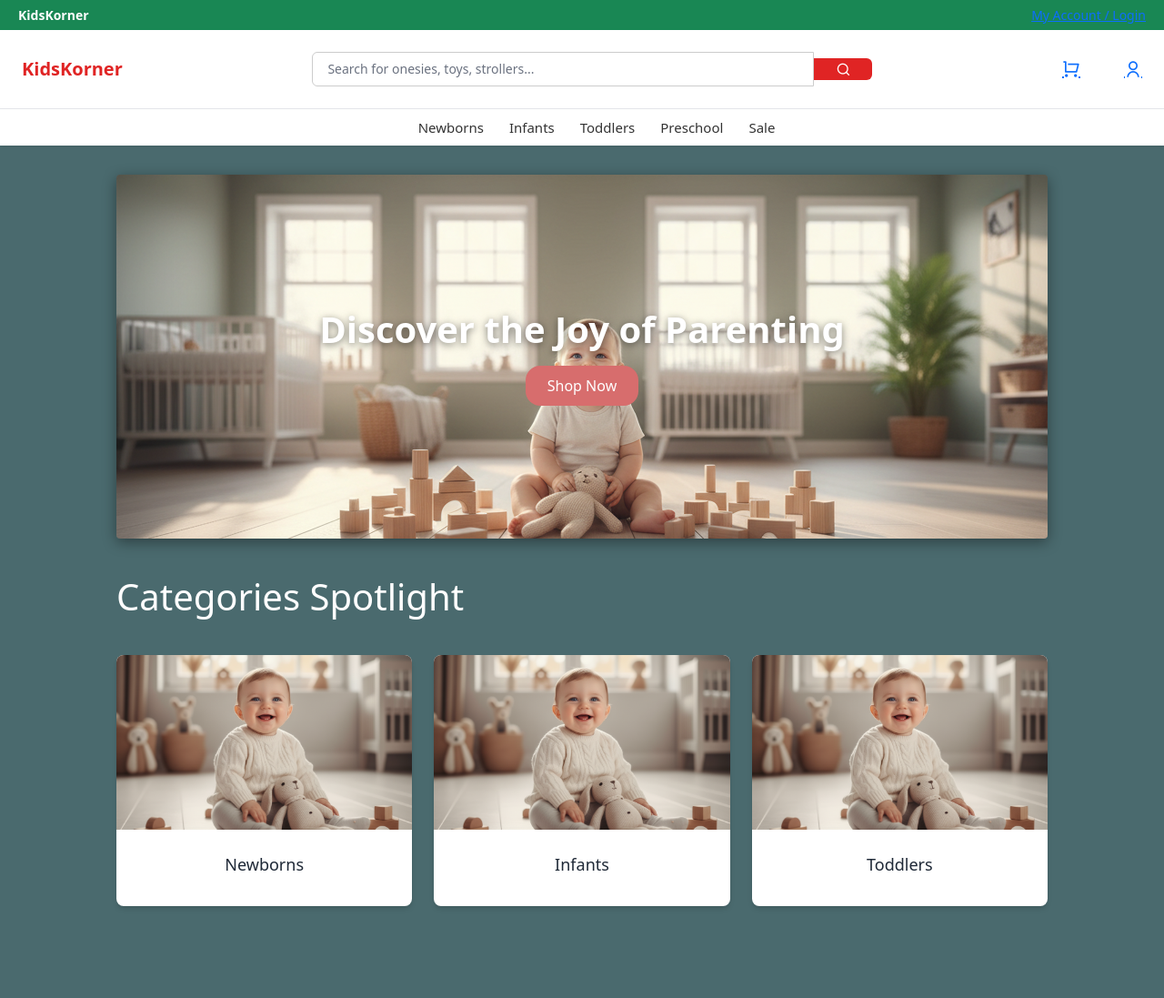
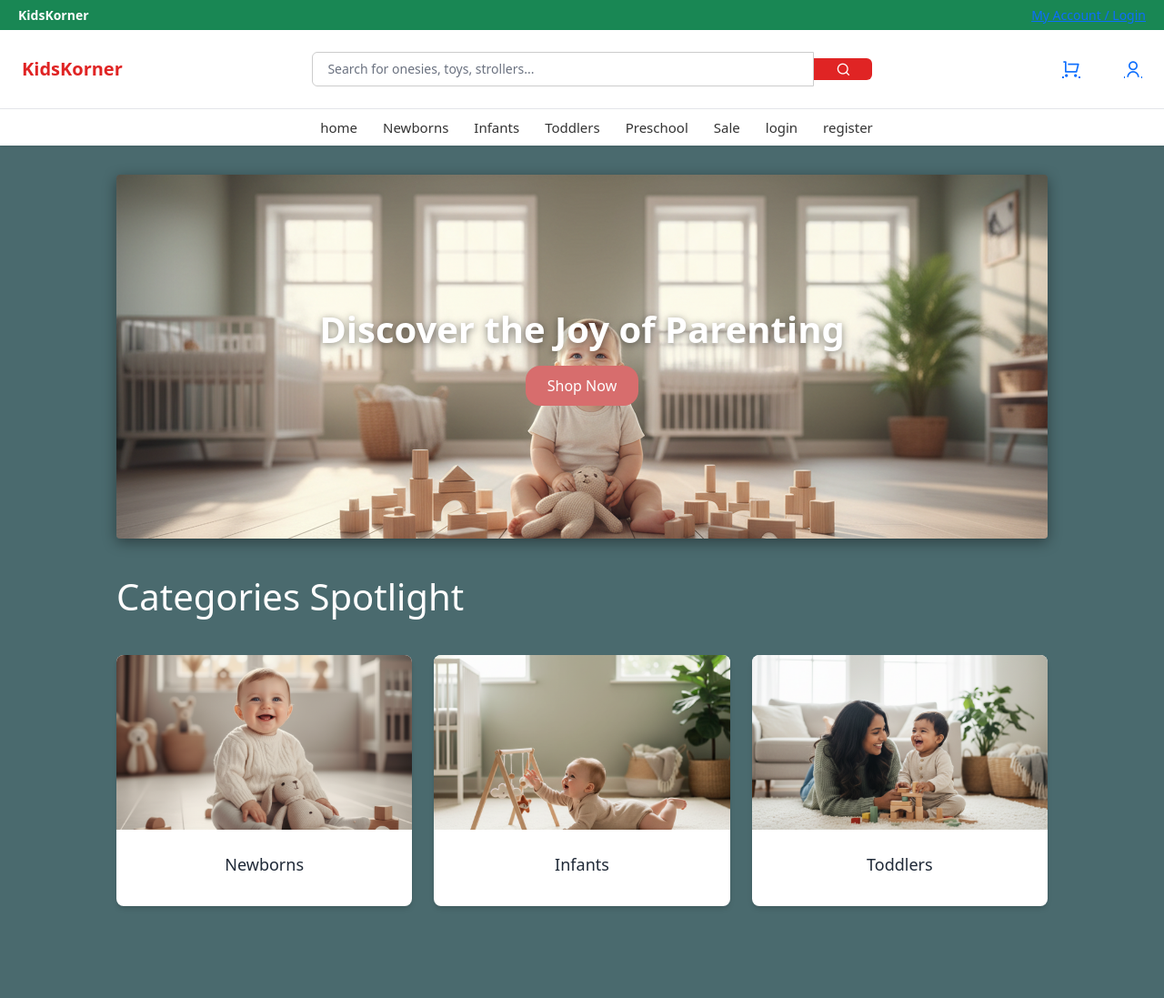
Before and after one commit to ZalaNirbhay/KidsKorner, a PHP site: page / in a window 1280 px wide. Shown: the top 1097 px of the page at 91% size. Run offline with PHP 8.4, Linux system fonts and the light colour scheme; some libraries are stand-ins or nearby versions.

Commit message:
changes in home page

```diff
--- a/index.php
+++ b/index.php
@@ -81,7 +81,7 @@ ob_start();
 
   <!-- Card 2 -->
   <div class="bg-white rounded-lg shadow-md overflow-hidden hover:shadow-lg transition">
-    <img src="asetes/images/sitting-baby.png" alt="Infants" class="w-full h-48 object-cover">
+    <img src="asetes/images/baby-2.png" alt="Infants" class="w-full h-48 object-cover">
     <div class="p-4 text-center">
       <h3 class="text-lg font-medium text-gray-800">Infants</h3>
     </div>
@@ -89,7 +89,7 @@ ob_start();
 
   <!-- Card 3 -->
   <div class="bg-white rounded-lg shadow-md overflow-hidden hover:shadow-lg transition">
-    <img src="asetes/images/sitting-baby.png" alt="Toddlers" class="w-full h-48 object-cover">
+    <img src="asetes/images/baby-3.png" alt="Toddlers" class="w-full h-48 object-cover">
     <div class="p-4 text-center">
       <h3 class="text-lg font-medium text-gray-800">Toddlers</h3>
     </div>
--- a/layout.php
+++ b/layout.php
@@ -78,11 +78,14 @@ session_start();
     <!-- Navigation -->
     <nav class="bg-white shadow-sm">
       <ul class="flex justify-center nav-links py-2">
+        <li><a href="index.php">home</a></li>
         <li><a href="#">Newborns</a></li>
         <li><a href="#">Infants</a></li>
         <li><a href="#">Toddlers</a></li>
         <li><a href="#">Preschool</a></li>
         <li><a href="#">Sale</a></li>
+        <li><a href="login.php">login</a></li>
+        <li><a href="register.php">register</a></li>
       </ul>
     </nav>
   </header>
```
Also changed, not shown: asetes/images/baby-2.png (added), asetes/images/baby-3.png (renamed from asetes/images/Gemini_Generated_Image_fvr004fvr004fvr0 (1).png), asetes/images/jula-2.png (added).
